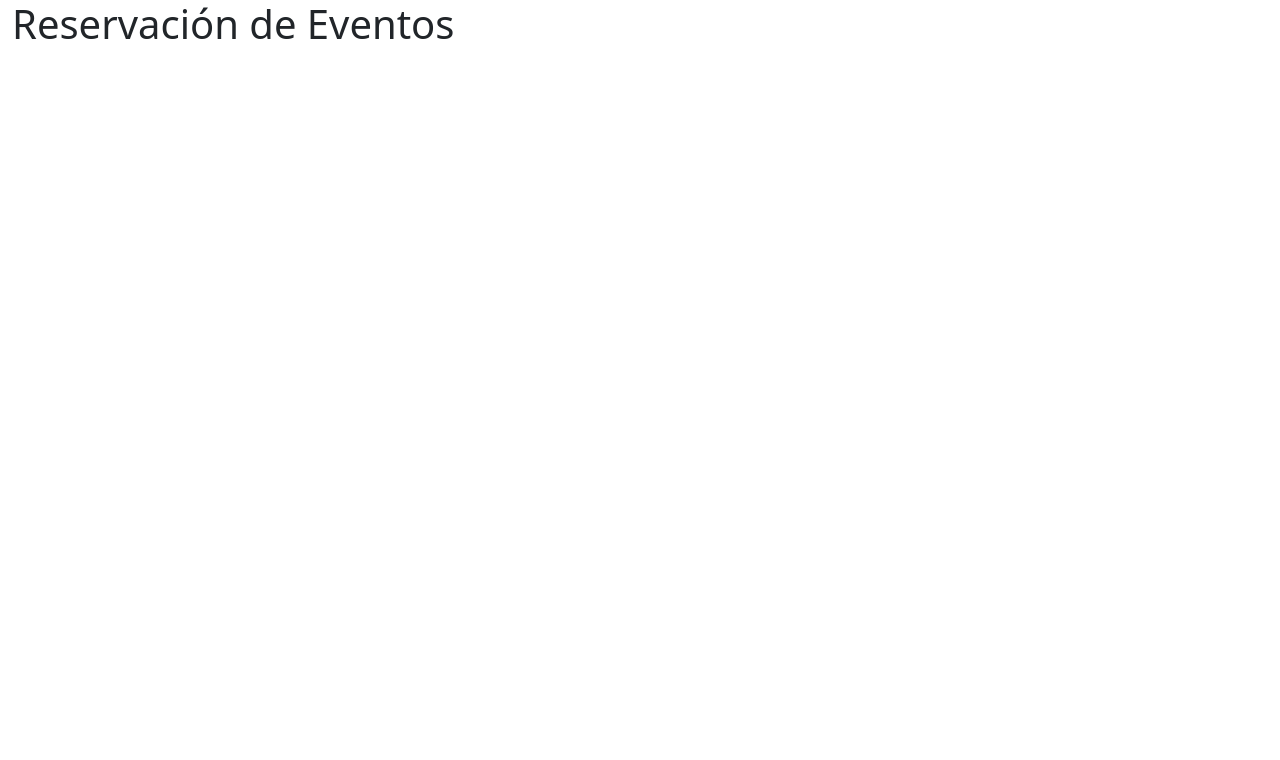
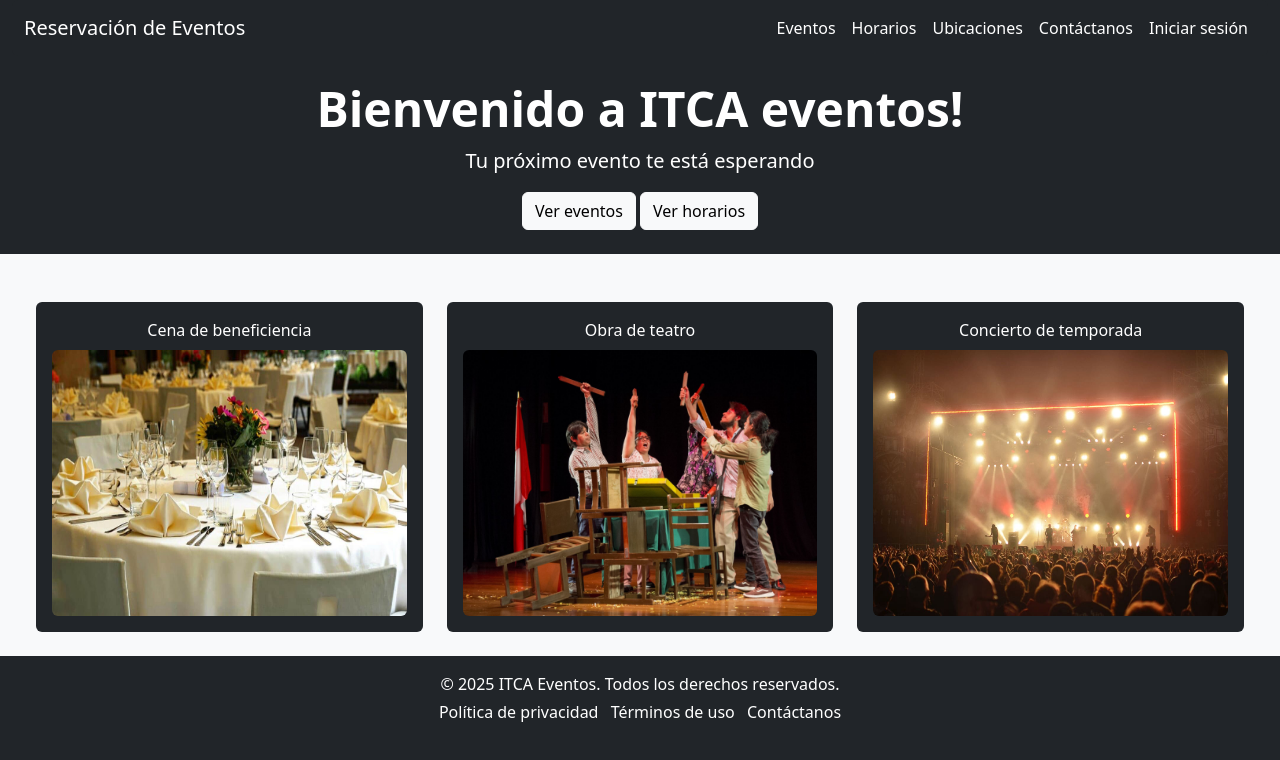
Before and after one commit to vvayala/ReservacionEventos, a website: page index.html in a window 1280 px wide. Drawn offline with nearby package versions, Linux system fonts and the light colour scheme.

Commit message:
Agregando diseno inicial

```diff
--- a/index.html
+++ b/index.html
@@ -11,9 +11,83 @@
     />
     <title>Reservación de Eventos</title>
   </head>
-  <body class="container-fluid">
-    <h1>Reservación de Eventos</h1>
-
+  <body class="container-fluid bg-dark">
+    <!--NavBar-->
+    <nav class="navbar navbar-expand-lg navbar-dark bg-dark rounded">
+    <div class="container-fluid">
+    <a class="navbar-brand" href="#">Reservación de Eventos</a>
+    <button class="navbar-toggler" type="button" data-bs-toggle="collapse" data-bs-target="#navbarOptions" aria-controls="navbarOptions" aria-expanded="false" aria-label="Toggle navigation">
+      <span class="navbar-toggler-icon"></span>
+    </button>
+    <div class="collapse navbar-collapse" id="navbarOptions">
+      <ul class="navbar-nav ms-auto">
+        <li class="nav-item">
+          <a class="nav-link active" href="#">Eventos</a>
+        </li>
+        <li class="nav-item">
+          <a class="nav-link active" href="#">Horarios</a>
+        </li>
+        <li class="nav-item">
+          <a class="nav-link active" href="#">Ubicaciones</a>
+        </li>
+        <li class="nav-item">
+          <a class="nav-link active" href="#">Cont&aacute;ctanos</a>
+        </li>
+        <li class="nav-item">
+          <a class="nav-link active" href="#">Iniciar sesi&oacute;n</a>
+        </li>
+      </ul>
+    </div>
+    </div>
+    </nav>
+    <br>
+    <!--Eventos-->
+    <header class="album-header text-white text-center">
+    <h1 class="display-5 fw-bold">Bienvenido a ITCA eventos!</h1>
+    <p class="lead">Tu pr&oacute;ximo evento te est&aacute; esperando</p>
+    <div>
+      <button class="btn btn-light">Ver eventos</button>
+      <button class="btn btn-light">Ver horarios</button>
+    </div>
+  </header>
+  <br> <br>
+  <div class="row row-cols-1 row-cols-md-3 g-4 bg-light p-4">
+    <div class="col">
+      <div class="bg-dark text-white p-3 rounded text-center">
+        Cena de beneficiencia
+        <div class="ratio ratio-4x3 mt-2">
+          <img src="imgs/evento1.jpg" alt="Cena" class="img-fluid rounded">
+        </div>
+      </div>
+    </div>
+    <div class="col">
+      <div class="bg-dark text-white p-3 rounded text-center">
+        Obra de teatro
+        <div class="ratio ratio-4x3 mt-2">
+          <img src="imgs/evento2.jpg" alt="Obra" class="img-fluid rounded">
+        </div>
+      </div>
+    </div>
+    <div class="col">
+      <div class="bg-dark text-white p-3 rounded text-center">
+        Concierto de temporada
+        <div class="ratio ratio-4x3 mt-2">
+          <img src="imgs/evento3.jpg" alt="Concierto" class="img-fluid rounded">
+        </div>
+      </div>
+    </div>
+  </div>
+  <!--Footer-->
+  <footer class="bg-dark text-white text-center mt-3">
+    <div class="container">
+      <p class="mb-1">© 2025 ITCA Eventos. Todos los derechos reservados.</p>
+      <ul class="list-inline">
+        <li class="list-inline-item"><a href="#" class="text-white text-decoration-none">Política de privacidad</a></li>
+        <li class="list-inline-item"><a href="#" class="text-white text-decoration-none">Términos de uso</a></li>
+        <li class="list-inline-item"><a href="#" class="text-white text-decoration-none">Contáctanos</a></li>
+      </ul>
+    </div>
+  </footer>
     <script
       src="https://cdn.jsdelivr.net/npm/bootstrap@5.3.8/dist/js/bootstrap.bundle.min.js"
       integrity="sha384-FKyoEForCGlyvwx9Hj09JcYn3nv7wiPVlz7YYwJrWVcXK/BmnVDxM+D2scQbITxI"
```
Also changed, not shown: imgs/evento1.jpg (added), imgs/evento2.jpg (added), imgs/evento3.jpg (added).
